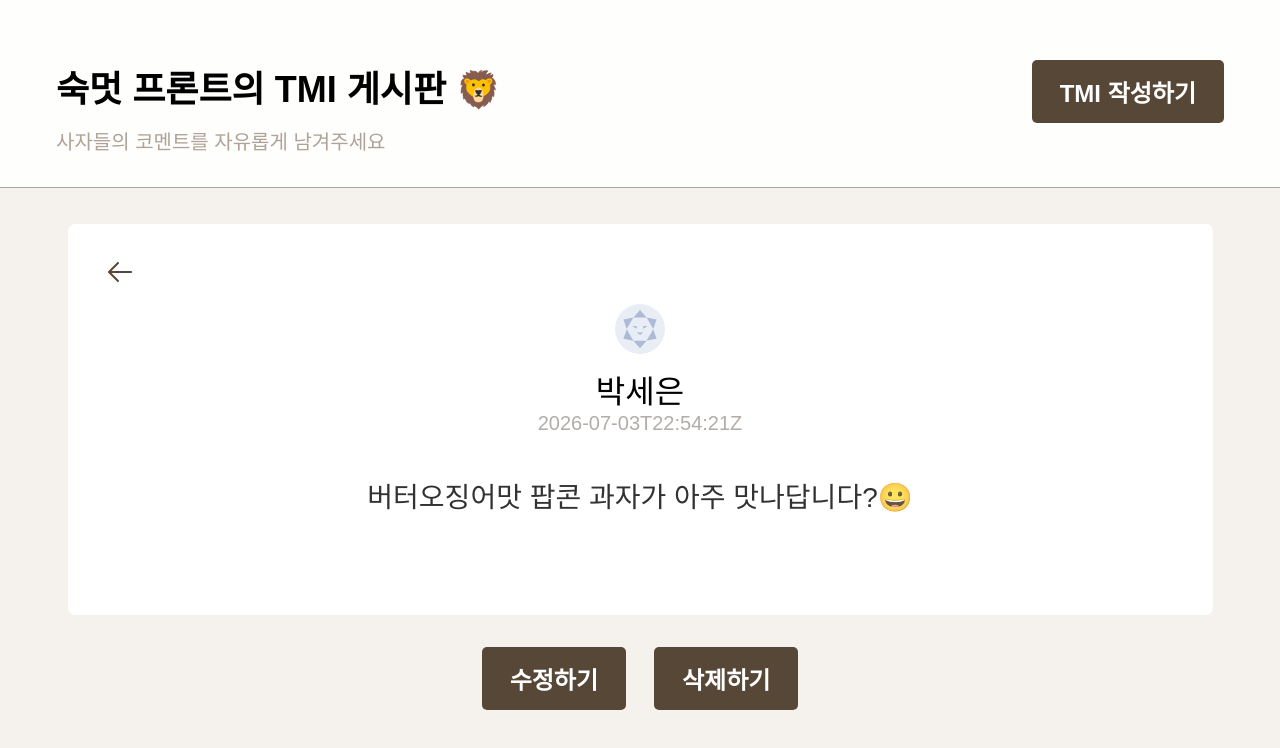
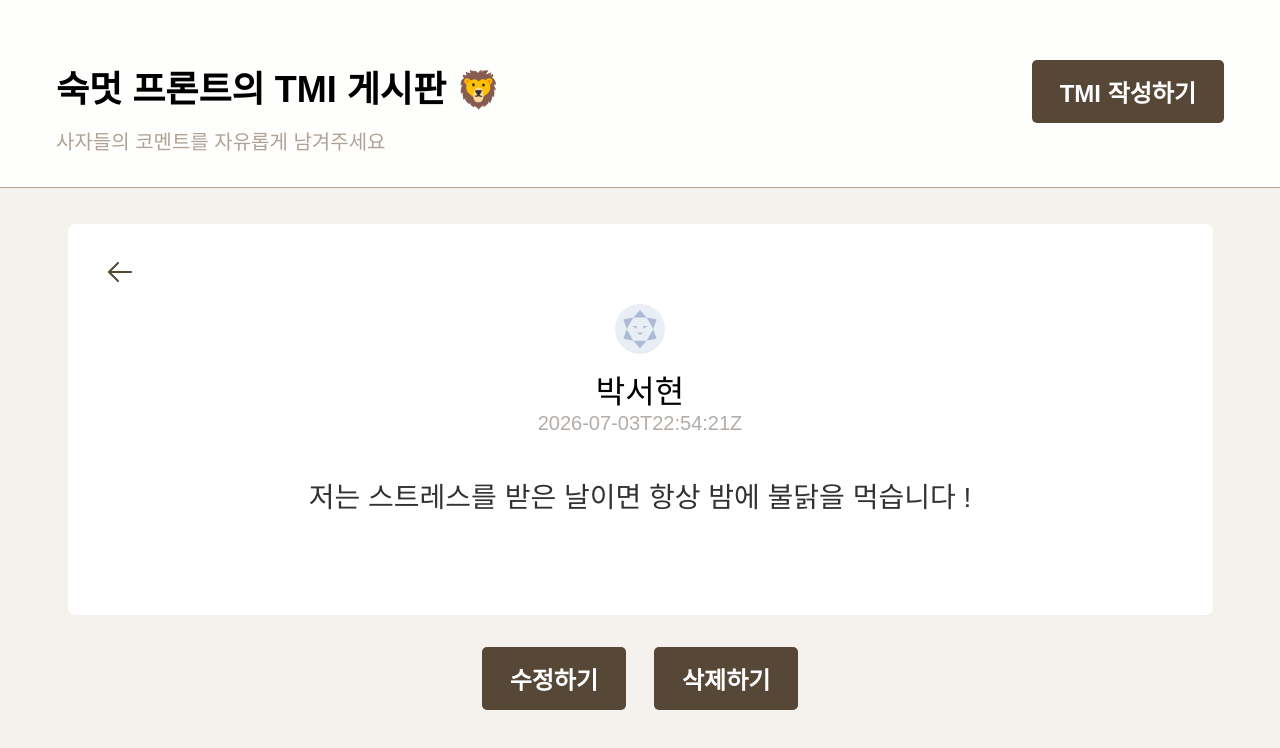
Before and after one commit to Likelion-at-SMWU-14th/LeeYeonSeo, a React (Vite) app in the folder frontend/week08/: page /detail/1 in a window 1280 px wide. Shown: the top 748 px of the page. Built offline with nearby package versions, Linux system fonts and the light colour scheme; a web font is replaced by a local one.

Commit message:
chore: 목데이터 수정

```diff
--- a/frontend/week08/src/constant/comment.js
+++ b/frontend/week08/src/constant/comment.js
@@ -1,38 +1,76 @@
 export const COMMENT_DATA = [
   {
     id: 1,
+    author: "박서현",
+    comment: "저는 스트레스를 받은 날이면 항상 밤에 불닭을 먹습니다  !",
+    timestamp: "2026-07-03T22:54:21Z",
+  },
+  {
+    id: 2,
+    author: "박영서",
+    comment: "🎧 아일릿의 GRWM이라는 노래에 빠져서 질릴 때까지 듣고 있어요 !!",
+    timestamp: "2026-07-03T22:54:21Z",
+  },
+  {
+    id: 3,
+    author: "이연재",
+    comment: "저는 아무리 추워도 무조건 아아만 마시는 얼죽아 회원입니다..~🥶",
+    timestamp: "2026-07-03T22:54:21Z",
+  },
+  {
+    id: 4,
+    author: "정다인",
+    comment: "요즘 매일 복숭아를 먹고 있어요//",
+    timestamp: "2026-07-03T22:54:21Z",
+  },
+  {
+    id: 5,
+    author: "최지우",
+    comment:
+      "저는 여름과일을 매우 좋아합니다,, 수박, 복숭아, 자두, 포도 . . 다 너무 좋아해요 !",
+    timestamp: "2026-07-03T22:54:21Z",
+  },
+  {
+    id: 6,
+    author: "하지민",
+    comment:
+      "투썸의 두아박에 빠져서 갈 때마다 먹고 있어요! 얼그레이 티랑 같이 먹으면 궁합이 좋아요😋",
+    timestamp: "2026-07-03T22:54:21Z",
+  },
+  {
+    id: 7,
     author: "박세은",
     comment: "버터오징어맛 팝콘 과자가 아주 맛나답니다?😀",
     timestamp: "2026-07-03T22:54:21Z",
   },
   {
-    id: 2,
+    id: 8,
     author: "이승채",
     comment:
       "학교 앞에서 자취를 시작해서 요즘 집꾸에 빠졌답니다..🏠 매일 오늘의 집에 들어가요!",
     timestamp: "2026-07-03T22:54:21Z",
   },
   {
-    id: 3,
+    id: 9,
     author: "이연서",
     comment: "요새 을의커피 바나나우유 🍌에 빠졌답니다!",
     timestamp: "2026-07-03T22:54:21Z",
   },
   {
-    id: 4,
+    id: 10,
     author: "이채빈",
     comment: "요즘에 스도쿠 하는 재미에 빠졌어요 ^_^",
     timestamp: "2025-07-03T22:54:21Z",
   },
   {
-    id: 5,
+    id: 11,
     author: "정교은",
     comment:
       "요즘 저의 낙은 잠옷 모으기👚 입니다 ~ 이제 잠옷 없는 잠은 상상할 수 없어요 💤",
     timestamp: "2026-07-02T22:54:21Z",
   },
   {
-    id: 6,
+    id: 12,
     author: "프짱 ~ 🌀",
     comment:
       "이렇게하고싶은말이너무많아서말이길어지면당연히텍스트영역이넓어지고똑같은컴포넌트인데높이가들쑥날쑥하면보기에예쁘지가않겠죠그래서css로깔끔하게바꿔주려고합니다",
```
